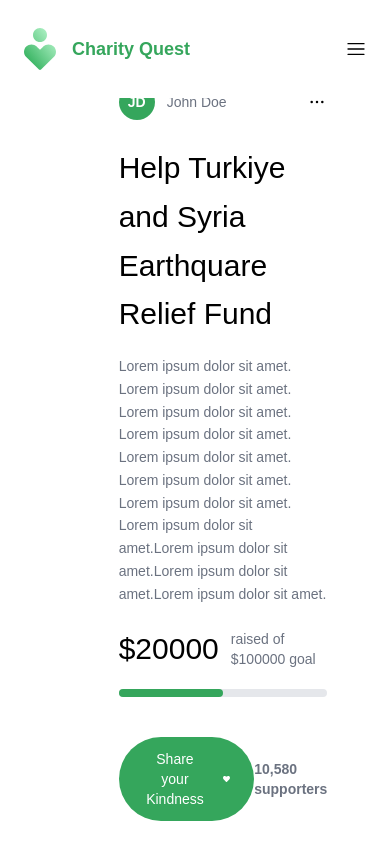
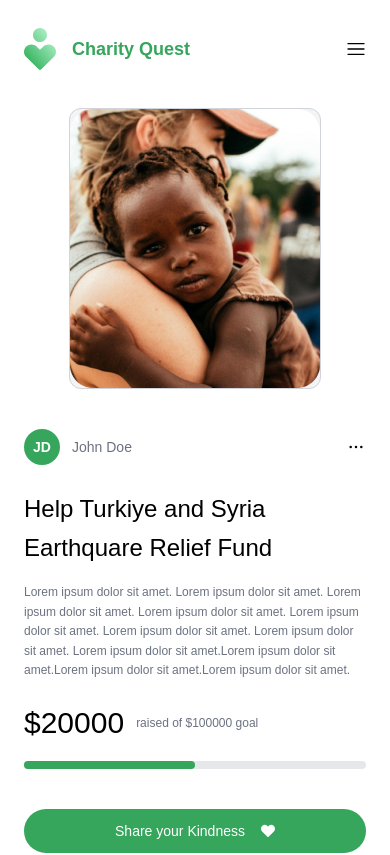
Before and after one commit to blesten/fundraiser-platform, a React (Create React App) app in the folder client/: page /fundraiser/dad in a window 390 px wide. Shown: the top 855 px of the page. Built offline with nearby package versions, Linux system fonts and the light colour scheme.

Commit message:
Create responsive view foe FundraiserDetail component

```diff
--- a/client/src/components/auth/Authentication.tsx
+++ b/client/src/components/auth/Authentication.tsx
@@ -24,7 +24,7 @@ const Authentication = ({ authScreen, setAuthScreen }: IProps) => {
   }, [setAuthScreen])
 
   return (
-    <div className={`fixed top-0 left-0 bottom-0 right-0 bg-[rgba(0,0,0,.8)] z-30  flex items-center justify-center ${authScreen !== '' ? 'opacity-100 pointer-events-auto' : 'opacity-0 pointer-events-none'} transition md:p-0 p-10`}>
+    <div className={`fixed top-0 left-0 bottom-0 right-0 bg-[rgba(0,0,0,.8)] z-40 flex items-center justify-center ${authScreen !== '' ? 'opacity-100 pointer-events-auto' : 'opacity-0 pointer-events-none'} transition md:p-0 p-10`}>
       <div ref={overlayRef} className={`bg-white lg:w-1/3 md:w-1/2 w-full rounded-xl ${authScreen !== '' ? 'opacity-100 translate-y-0 pointer-events-auto p-8' : 'opacity-0 -translate-y-20 pointer-events-none'} delay-150 transition opacity-0 flex flex-col items-center justify-between gap-9`}>
         {
           authScreen === AuthType.SignIn.toString()
--- a/client/src/components/fundraiser/ActivityLog.tsx
+++ b/client/src/components/fundraiser/ActivityLog.tsx
@@ -21,8 +21,8 @@ const ActivityLog = ({ openActivityLog, setOpenActivityLog }: IProps) => {
   }, [openActivityLog, setOpenActivityLog])
 
   return (
-    <div className={`fixed top-0 left-0 bottom-0 right-0 bg-[rgba(0,0,0,.8)] ${openActivityLog ? 'opacity-100 pointer-events-auto' : 'opacity-0 pointer-events-none'} transition`}>
-      <div ref={activityLogRef} className={`w-[500px] h-screen bg-white absolute top-0 right-0 ${openActivityLog ? 'scale-x-100 pointer-events-auto opacity-100' : 'scale-x-0 pointer-events-none opacity-0'} transition delay-150 origin-right p-5 flex flex-col gap-8`}>
+    <div className={`fixed top-0 left-0 bottom-0 z-40 right-0 bg-[rgba(0,0,0,.8)] ${openActivityLog ? 'opacity-100 pointer-events-auto' : 'opacity-0 pointer-events-none'} transition`}>
+      <div ref={activityLogRef} className={`sm:w-[500px] w-[300px] h-screen bg-white absolute top-0 right-0 ${openActivityLog ? 'scale-x-100 pointer-events-auto opacity-100' : 'scale-x-0 pointer-events-none opacity-0'} transition origin-right p-5 flex flex-col gap-8`}>
         <div className='flex items-center justify-between'>
           <h1 className='font-medium'>Activity Log</h1>
           <AiOutlineClose onClick={() => setOpenActivityLog(false)} className='cursor-pointer' />
@@ -34,7 +34,7 @@ const ActivityLog = ({ openActivityLog, setOpenActivityLog }: IProps) => {
               <div className='w-[1px] h-full border border-primary border-dashed mt-2' />
             </div>
             <div className='flex-1'>
-              <div className='flex items-center justify-between'>
+              <div className='flex sm:flex-row flex-col sm:items-center sm:gap-0 gap-2 justify-between'>
                 <p className='font-semibold text-secondary'>Charity Program Created</p>
                 <p className='text-gray-500 text-xs font-medium'>12 September 2024</p>
               </div>
--- a/client/src/components/fundraiser/Filter.tsx
+++ b/client/src/components/fundraiser/Filter.tsx
@@ -21,7 +21,7 @@ const Filter = ({ openFilter, setOpenFilter }: IProps) => {
   }, [openFilter, setOpenFilter])
 
   return (
-    <div className={`fixed top-0 left-0 bottom-0 right-0 bg-[rgba(0,0,0,.8)] transition z-30 ${openFilter ? 'opacity-100 pointer-events-auto' : 'opacity-0 pointer-events-none'}`}>
+    <div className={`fixed top-0 left-0 bottom-0 right-0 z-40 bg-[rgba(0,0,0,.8)] transition ${openFilter ? 'opacity-100 pointer-events-auto' : 'opacity-0 pointer-events-none'}`}>
       <div ref={filterRef} className={`absolute top-0 right-0 w-[300px] overflow-auto hide-scrollbar bg-white h-screen transition origin-right ${openFilter ? 'scale-x-100 pointer-events-auto opacity-100' : 'scale-x-0 pointer-events-none opacity-0'} p-7`}>
         <div className='flex items-center justify-end'>
           <AiOutlineClose onClick={() => setOpenFilter(false)} className='cursor-pointer' />
--- a/client/src/components/fundraiser/Header.tsx
+++ b/client/src/components/fundraiser/Header.tsx
@@ -25,8 +25,10 @@ const Header = () => {
 
   return (
     <>
-      <div className='flex items-center justify-center gap-14 mt-14'>
-        <div className='bg-gray-100 rounded-xl flex-1 h-[450px]'></div>
+      <div className='flex md:flex-row flex-col items-center justify-center lg:gap-14 gap-10 xl:mt-24 mt-20'>
+        <div className='bg-gray-100 rounded-xl flex-1 h-[450px]'>
+          <img src={`${process.env.PUBLIC_URL}/images/banner/first.png`} alt='Charity Quest' className='w-full h-full object-cover rounded-xl border border-gray-300' />
+        </div>
         <div className='flex-1'>
           <div className='mb-6 flex items-center justify-between'>
             <div className='flex items-center gap-3'>
@@ -45,19 +47,19 @@ const Header = () => {
               </div>
             </div>
           </div>
-          <h1 className='font-medium text-3xl leading-relaxed'>Help Turkiye and Syria Earthquare Relief Fund</h1>
-          <p className='text-gray-500 text-sm font-medum leading-relaxed mt-4'>Lorem ipsum dolor sit amet. Lorem ipsum dolor sit amet. Lorem ipsum dolor sit amet. Lorem ipsum dolor sit amet. Lorem ipsum dolor sit amet. Lorem ipsum dolor sit amet. Lorem ipsum dolor sit amet. Lorem ipsum dolor sit amet.Lorem ipsum dolor sit amet.Lorem ipsum dolor sit amet.Lorem ipsum dolor sit amet.</p>
+          <h1 className='font-medium lg:text-3xl text-2xl leading-relaxed'>Help Turkiye and Syria Earthquare Relief Fund</h1>
+          <p className='text-gray-500 lg:text-sm text-xs font-medum leading-relaxed mt-4'>Lorem ipsum dolor sit amet. Lorem ipsum dolor sit amet. Lorem ipsum dolor sit amet. Lorem ipsum dolor sit amet. Lorem ipsum dolor sit amet. Lorem ipsum dolor sit amet. Lorem ipsum dolor sit amet. Lorem ipsum dolor sit amet.Lorem ipsum dolor sit amet.Lorem ipsum dolor sit amet.Lorem ipsum dolor sit amet.</p>
           <div className='flex items-center gap-3 mt-6'>
             <p className='text-3xl font-medium'>${`${20000}`.toLocaleString()}</p>
-            <p className='text-sm font-medium text-gray-500'>raised of ${`${100000}`.toLocaleString()} goal</p>
+            <p className='lg:text-sm text-xs font-medium text-gray-500'>raised of ${`${100000}`.toLocaleString()} goal</p>
           </div>
           <div className='w-full rounded-full h-2 bg-gray-200 mt-5 relative after:content-[ ] after:absolute after:h-2 after:w-1/2 after:rounded-full after:top-0 after:left-0 after:bg-secondary' />
-          <div className='flex items-center justify-between mt-10'>
-            <button onClick={() => setOpenPaymentMethod(true)} className='outline-none bg-secondary hover:bg-primary transition text-white text-sm font-medium px-6 py-3 rounded-full flex items-center gap-4'>
+          <div className='flex sm:flex-row flex-col sm:items-center justify-between mt-10'>
+            <button onClick={() => setOpenPaymentMethod(true)} className='outline-none sm:w-fit w-full bg-secondary hover:bg-primary transition text-white text-sm font-medium px-6 py-3 rounded-full flex items-center justify-center gap-4'>
               <p>Share your Kindness</p>
               <FaHeart />
             </button>
-            <p className='text-sm text-gray-500 font-semibold'>10,580 supporters</p>
+            <p className='lg:text-sm sm:mt-0 mt-3 text-center text-xs text-gray-500 font-semibold'>10,580 supporters</p>
           </div>
         </div>
       </div>
--- a/client/src/components/fundraiser/Notes.tsx
+++ b/client/src/components/fundraiser/Notes.tsx
@@ -2,7 +2,7 @@ const Notes = () => {
   return (
     <div className='mt-14'>
       <h1 className='text-xl font-medium'>Heartfelt Notes from Supporters</h1>
-      <div className='grid grid-cols-3 gap-7 mt-7'>
+      <div className='grid lg:grid-cols-3 md:grid-cols-2 grid-cols-1 gap-7 mt-7'>
         <div className='p-5 border border-gray-400 bg-white rounded-lg'>
           <div className='flex items-center justify-between'>
             <div className='flex items-center gap-4'>
--- a/client/src/components/fundraiser/PaymentMethod.tsx
+++ b/client/src/components/fundraiser/PaymentMethod.tsx
@@ -23,8 +23,8 @@ const PaymentMethod = ({ openPaymentMethod, setOpenPaymentMethod }: IProps) => {
   }, [openPaymentMethod, setOpenPaymentMethod])
 
   return (
-    <div className={`fixed top-0 left-0 bottom-0 right-0 bg-[rgba(0,0,0,.8)] ${openPaymentMethod ? 'opacity-100 pointer-events-auto' : 'opacity-0 pointer-events-none'} transition`}>
-      <div ref={paymentMethodRef} className={`w-[400px] h-screen bg-white absolute top-0 right-0 ${openPaymentMethod ? 'scale-x-100 pointer-events-auto opacity-100' : 'scale-x-0 pointer-events-none opacity-0'} transition delay-150 origin-right p-5 flex flex-col`}>
+    <div className={`fixed top-0 left-0 bottom-0 right-0 z-40 bg-[rgba(0,0,0,.8)] ${openPaymentMethod ? 'opacity-100 pointer-events-auto' : 'opacity-0 pointer-events-none'} transition`}>
+      <div ref={paymentMethodRef} className={`sm:w-[420px] w-[350px] h-screen bg-white absolute top-0 right-0 ${openPaymentMethod ? 'scale-x-100 pointer-events-auto opacity-100' : 'scale-x-0 pointer-events-none opacity-0'} transition origin-right p-5 flex flex-col`}>
         <div className='flex items-center justify-between border-b border-gray-300 pb-4'>
           <div className='flex items-center gap-4'>
             <FaHeart className='text-red-500 text-lg' />
@@ -44,10 +44,39 @@ const PaymentMethod = ({ openPaymentMethod, setOpenPaymentMethod }: IProps) => {
                 <img src={`${process.env.PUBLIC_URL}/images/card/visa.png`} alt='Charity Quest' className='pointer-events-none' />
               </div>
             </div>
-            <div className='mb-5 flex items-center gap-4'>
+            <div className='mb-5 flex items-center gap-6'>
               <div className='flex-1'>
                 <label htmlFor='expDate' className='text-sm font-medium'>Exp. Date</label>
-                <input type='text' className='rounded-lg text-sm border border-gray-400 outline-none w-full p-3 mt-3' />
+                <div className='flex items-center justify-center gap-3'>
+                  <select className='rounded-lg text-sm border border-gray-400 outline-none w-full p-3 mt-3'>
+                    <option value='01'>01</option>
+                    <option value='02'>02</option>
+                    <option value='03'>03</option>
+                    <option value='04'>04</option>
+                    <option value='05'>05</option>
+                    <option value='06'>06</option>
+                    <option value='07'>07</option>
+                    <option value='08'>08</option>
+                    <option value='09'>09</option>
+                    <option value='10'>10</option>
+                    <option value='11'>11</option>
+                    <option value='12'>12</option>
+                  </select>
+                  <select className='rounded-lg text-sm border border-gray-400 outline-none w-full p-3 mt-3'>
+                    <option value='20'>20</option>
+                    <option value='21'>21</option>
+                    <option value='22'>22</option>
+                    <option value='23'>23</option>
+                    <option value='24'>24</option>
+                    <option value='25'>25</option>
+                    <option value='26'>26</option>
+                    <option value='27'>27</option>
+                    <option value='28'>28</option>
+                    <option value='29'>29</option>
+                    <option value='30'>30</option>
+                    <option value='31'>31</option>
+                  </select>
+                </div>
               </div>
               <div className='flex-1'>
                 <label htmlFor='expDate' className='text-sm font-medium'>CVV / CVC</label>
--- a/client/src/components/general/Navbar.tsx
+++ b/client/src/components/general/Navbar.tsx
@@ -63,7 +63,7 @@ const Navbar = () => {
 
   return (
     <>
-      <div className={`fixed top-0 left-0 w-full flex lg:px-24 py-7 px-6 items-center justify-between bg-white z-30 ${isFloating ? 'shadow-lg' : ''}`}>
+      <div className={`fixed top-0 left-0 w-full flex lg:px-24 py-7 px-6 items-center justify-between bg-white z-40 ${isFloating ? 'shadow-lg' : ''}`}>
         <Link to='/' className='flex items-center gap-4 outline-none'>
           <img src={`${process.env.PUBLIC_URL}/images/logo/colored-logo.svg`} alt='Charity Quest' className='w-8 pointer-events-none' />
           <h1 className='quicksand text-secondary font-bold text-lg'>Charity Quest</h1>
--- a/client/src/components/profile/ChangePassword.tsx
+++ b/client/src/components/profile/ChangePassword.tsx
@@ -45,7 +45,7 @@ const ChangePassword = ({ openChangePassword, setOpenChangePassword }: IProps) =
   }, [openChangePassword, setOpenChangePassword])
 
   return (
-    <div className={`fixed top-0 left-0 bottom-0 right-0 bg-[rgba(0,0,0,.8)] flex items-center justify-center ${openChangePassword ? 'opacity-100 pointer-events-auto' : 'opacity-0 pointer-events-none'} transition z-30`}>
+    <div className={`fixed top-0 left-0 bottom-0 right-0 bg-[rgba(0,0,0,.8)] flex items-center justify-center ${openChangePassword ? 'opacity-100 pointer-events-auto' : 'opacity-0 pointer-events-none'} transition z-40`}>
       <div ref={changePasswordRef} className={`w-1/3 bg-white rounded-xl ${openChangePassword ? 'opacity-100 translate-y-0 pointer-events-auto' : 'opacity-0 -translate-y-20 pointer-events-none'} delay-150 transition`}>
         <div className='flex items-center justify-between px-6 py-4 border-b border-gray-300'>
           <div className='flex items-center gap-4'>
--- a/client/src/components/profile/MyDonation.tsx
+++ b/client/src/components/profile/MyDonation.tsx
@@ -23,7 +23,7 @@ const MyDonation = ({ openMyDonation, setOpenMyDonation }: IProps) => {
   }, [openMyDonation, setOpenMyDonation])
 
   return (
-    <div className={`fixed top-0 left-0 bottom-0 right-0 bg-[rgba(0,0,0,.8)] flex items-center justify-center ${openMyDonation ? 'opacity-100 pointer-events-auto' : 'opacity-0 pointer-events-none'} z-30 transition`}>
+    <div className={`fixed top-0 left-0 bottom-0 right-0 bg-[rgba(0,0,0,.8)] flex items-center justify-center ${openMyDonation ? 'opacity-100 pointer-events-auto' : 'opacity-0 pointer-events-none'} z-40 transition`}>
       <div ref={myDonationRef} className={`w-[68vw] bg-white rounded-xl ${openMyDonation ? 'opacity-100 translate-y-0 pointer-events-auto' : 'opacity-0 -translate-y-20 pointer-events-none'} delay-150 transition max-h-[90vh]`}>
         <div className='flex items-center justify-between px-6 py-4 border-b border-gray-300'>
           <div className='flex items-center gap-4'>
--- a/client/src/components/profile/MyProfile.tsx
+++ b/client/src/components/profile/MyProfile.tsx
@@ -36,7 +36,7 @@ const MyProfile = ({ openMyProfile, setOpenMyProfile }: IProps) => {
   }, [openMyProfile, setOpenMyProfile])
 
   return (
-    <div className={`fixed top-0 left-0 bottom-0 right-0 bg-[rgba(0,0,0,.8)] flex items-center justify-center ${openMyProfile ? 'opacity-100 pointer-events-auto' : 'opacity-0 pointer-events-none'} transition z-30`}>
+    <div className={`fixed top-0 left-0 bottom-0 right-0 bg-[rgba(0,0,0,.8)] flex items-center justify-center ${openMyProfile ? 'opacity-100 pointer-events-auto' : 'opacity-0 pointer-events-none'} transition z-40`}>
       <div ref={myProfileRef} className={`w-1/3 bg-white rounded-xl ${openMyProfile ? 'opacity-100 translate-y-0 pointer-events-auto' : 'opacity-0 -translate-y-20 pointer-events-none'} delay-150 transition`}>
         <div className='flex items-center justify-between px-6 py-4 border-b border-gray-300'>
           <div className='flex items-center gap-4'>
--- a/client/src/components/profile/SwitchToFundraiser.tsx
+++ b/client/src/components/profile/SwitchToFundraiser.tsx
@@ -34,7 +34,7 @@ const SwitchToFundraiser = ({ openSwitchToFundraiser, setOpenSwitchToFundraiser
   }, [openSwitchToFundraiser, setOpenSwitchToFundraiser])
 
   return (
-    <div className={`fixed top-0 left-0 bottom-0 right-0 bg-[rgba(0,0,0,.8)] flex items-center justify-center ${openSwitchToFundraiser ? 'opacity-100 pointer-events-auto' : 'opacity-0 pointer-events-none'} transition z-30`}>
+    <div className={`fixed top-0 left-0 bottom-0 right-0 bg-[rgba(0,0,0,.8)] flex items-center justify-center ${openSwitchToFundraiser ? 'opacity-100 pointer-events-auto' : 'opacity-0 pointer-events-none'} transition z-40`}>
       <div ref={switchToFundraiserRef} className={`w-1/3 bg-white rounded-xl ${openSwitchToFundraiser ? 'opacity-100 translate-y-0 pointer-events-auto' : 'opacity-0 -translate-y-20 pointer-events-none'} delay-150 transition`}>
         <div className='flex items-center justify-between px-6 py-4 border-b border-gray-300'>
           <div className='flex items-center gap-4'>
--- a/client/src/pages/Fundraiser/Detail.tsx
+++ b/client/src/pages/Fundraiser/Detail.tsx
@@ -2,16 +2,18 @@ import HeadInfo from './../../utils/HeadInfo'
 import Navbar from './../../components/general/Navbar'
 import Header from './../../components/fundraiser/Header'
 import Notes from './../../components/fundraiser/Notes'
+import Footer from '../../components/general/Footer'
 
 const FundraiserDetail = () => {
   return (
     <>
       <HeadInfo title='Fundraiser Title' />
 
-      <div className='px-24 py-7'>
+      <div className='lg:px-24 py-7 px-6'>
         <Navbar />
         <Header />
         <Notes />
+        <Footer />
       </div>
     </>
   )
```
